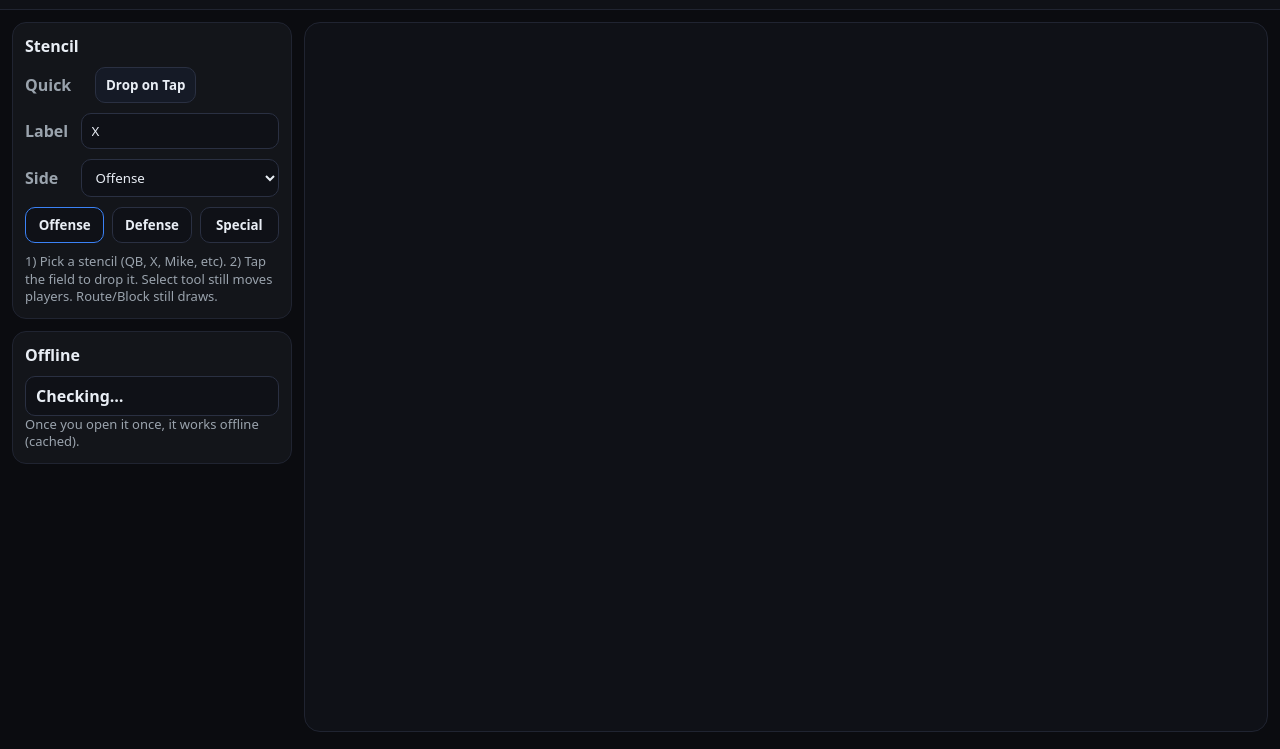
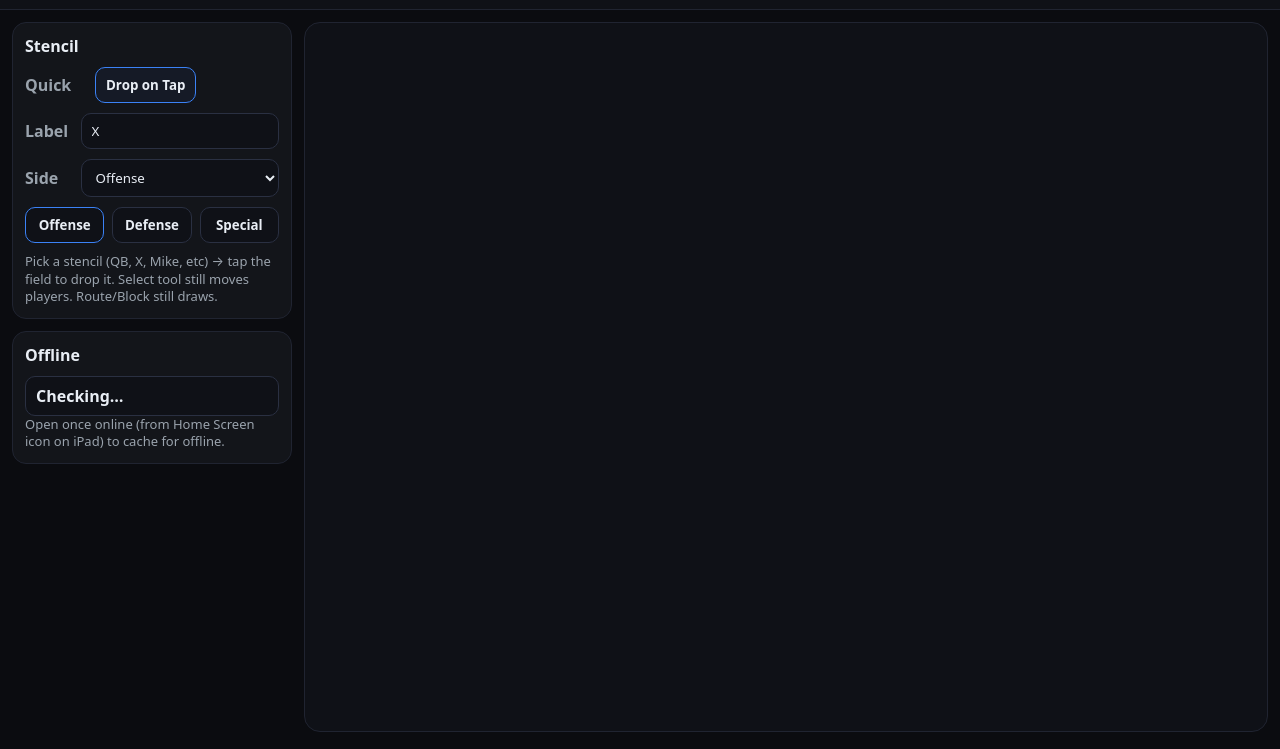
Before and after one commit to bobruff41/coachboard, a plain HTML site: page index.html in a window 1280 px wide. Shown: the part 51-800 px from the top of the page. Drawn offline with Linux system fonts and the light colour scheme.

Commit message:
Update index.html

```diff
--- a/index.html
+++ b/index.html
@@ -37,7 +37,7 @@
 
         <div class="stencilRow">
           <label class="label">Quick</label>
-    <button id="addFromStencil" class="btn">Drop on Tap</button>
+          <button id="addFromStencil" class="btn active">Drop on Tap</button>
         </div>
 
         <div class="stencilRow">
@@ -63,17 +63,16 @@
         <div id="stencilGrid" class="stencilGrid"></div>
 
         <div class="hint">
-    1) Pick a stencil (QB, X, Mike, etc). 2) Tap the field to drop it.
+          Pick a stencil (QB, X, Mike, etc) → tap the field to drop it.
           Select tool still moves players. Route/Block still draws.
         </div>
       </div>
-
 
       <div class="panel">
         <div class="panelTitle">Offline</div>
         <div id="offlineStatus" class="status">Checking…</div>
         <div class="hint">
-          Once you open it once, it works offline (cached).
+          Open once online (from Home Screen icon on iPad) to cache for offline.
         </div>
       </div>
     </aside>
```
Lines whose indentation alone changed are shown as unchanged.
